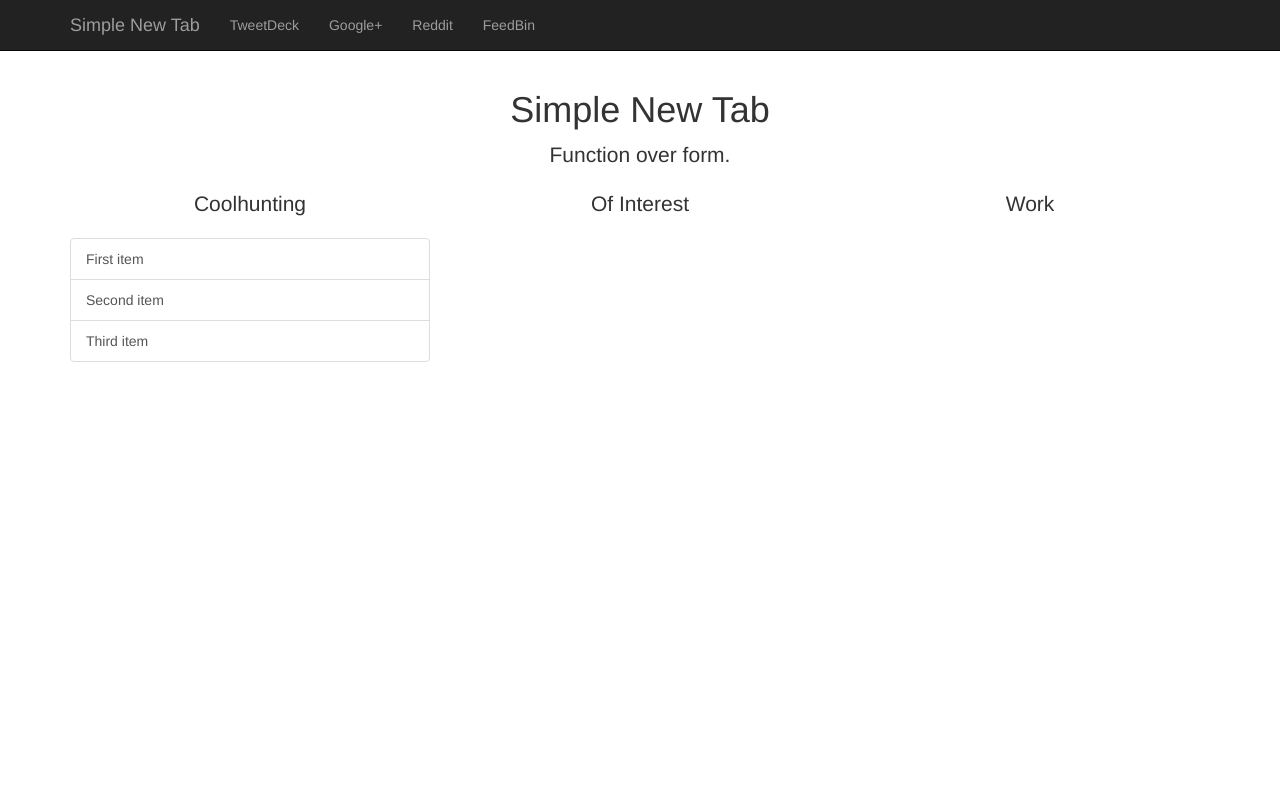
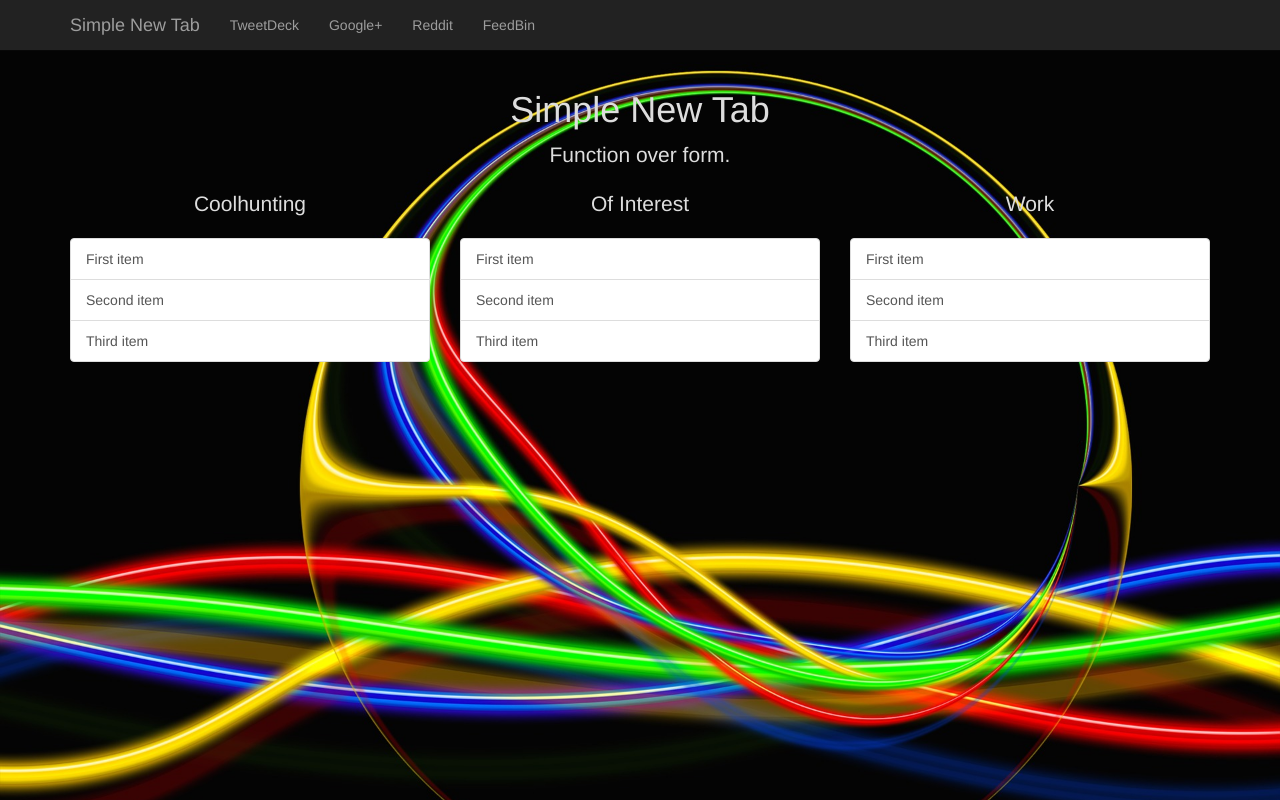
Before and after one commit to cyberpunklibrarian/simple-new-tab, a plain HTML site: page index.html in a window 1280 px wide. Drawn offline with Linux system fonts and the light colour scheme.

Commit message:
Added background image.

```diff
--- /dev/null
+++ b/css/custom.css
@@ -0,0 +1,14 @@
+body {
+  background: url(../ball-1023982_1920.jpg) center center fixed;
+  -webkit-background-size: cover;
+  -moz-background-size: cover;
+  -o-background-size: cover;
+  background-size: cover;
+}
+
+h1 {
+  color:#ddd;
+}
+.lead {
+  color:#ddd;
+}
--- a/index.html
+++ b/index.html
@@ -13,6 +13,7 @@
 
     <!-- Bootstrap Core CSS -->
     <link href="css/bootstrap.min.css" rel="stylesheet">
+    <link href="css/custom.css" rel="stylesheet">
 
     <!-- Custom CSS -->
     <style>
@@ -88,9 +89,19 @@
             </div>
             <div class="col-sm-4">
                 <p class="lead text-center">Of Interest</p>
+                <div class="list-group">
+                    <a href="#" class="list-group-item">First item</a>
+                    <a href="#" class="list-group-item">Second item</a>
+                    <a href="#" class="list-group-item">Third item</a>
+                </div>
             </div>
             <div class="col-sm-4">
                 <p class="lead text-center">Work</p>
+                <div class="list-group">
+                    <a href="#" class="list-group-item">First item</a>
+                    <a href="#" class="list-group-item">Second item</a>
+                    <a href="#" class="list-group-item">Third item</a>
+                </div>
             </div>
         </div>
         <!-- /.row -->
```
Also changed, not shown: ball-1023982_1920.jpg (added), 1 other file.
